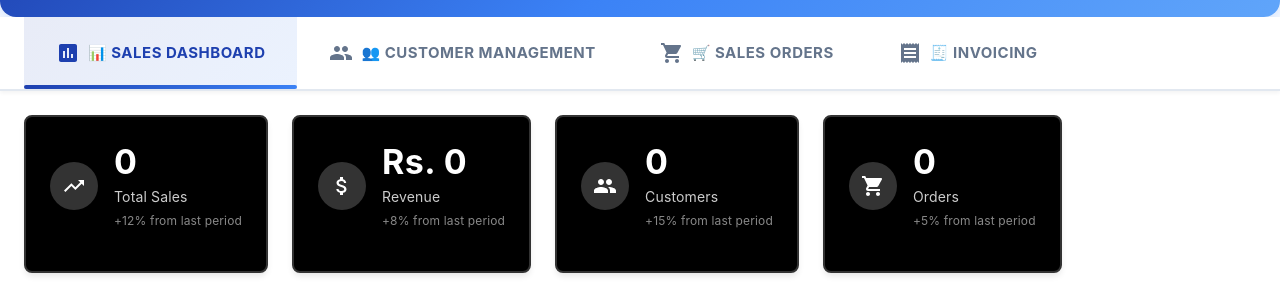
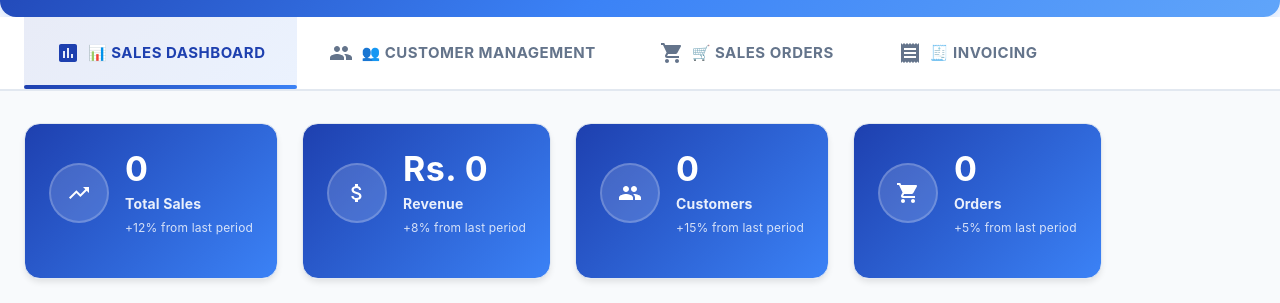
Before and after one commit to SeneshFitzroy/POWER_hackelite2.0, a React (Create React App) app: page /sales in a window 1280 px wide. Shown: the part 115-418 px from the top of the page. Built offline with nearby package versions, Linux system fonts and the light colour scheme; no server answers; the database is empty.

Commit message:
feat: Enhanced src/components/sales/SalesModule.js, src/components/sales/SalesDashboard.js,  - Detailed changes: diff --git a/src/components/sales/SalesDashboard.j... at 18:51:49.97 Sat 09/06/2025

```diff
--- a/src/components/sales/SalesDashboard.js
+++ b/src/components/sales/SalesDashboard.js
@@ -57,42 +57,43 @@ const SimpleChart = ({ data, title, type = 'bar' }) => (
   </Box>
 );
 
-const StatsCard = ({ title, value, icon, color = '#000000', trend }) => (
+const StatsCard = ({ title, value, icon, color = '#1e40af', trend }) => (
   <Card sx={{
     height: '100%',
-    backgroundColor: '#000000',
+    background: 'linear-gradient(135deg, #1e40af 0%, #3b82f6 100%)',
     color: '#ffffff',
-    border: '2px solid #333333',
-    borderRadius: '8px',
+    borderRadius: '16px',
+    border: '1px solid #e2e8f0',
     transition: 'all 0.3s ease',
     '&:hover': {
-      transform: 'translateY(-2px)',
-      boxShadow: '0 8px 25px rgba(0,0,0,0.4)',
-      borderColor: '#555555'
+      transform: 'translateY(-4px)',
+      boxShadow: '0 12px 40px rgba(30, 64, 175, 0.3)',
+      background: 'linear-gradient(135deg, #1e3a8a 0%, #2563eb 100%)'
     }
   }}>
     <CardContent sx={{ p: 3 }}>
       <Box sx={{ display: 'flex', alignItems: 'center', mb: 2 }}>
         <Box sx={{
-          p: 1.5,
-          backgroundColor: '#333333',
+          p: 2,
+          backgroundColor: 'rgba(255,255,255,0.15)',
           borderRadius: '50%',
           mr: 2,
           display: 'flex',
           alignItems: 'center',
-          justifyContent: 'center'
+          justifyContent: 'center',
+          border: '2px solid rgba(255,255,255,0.2)'
         }}>
           {icon}
         </Box>
         <Box sx={{ flex: 1 }}>
-          <Typography variant="h4" fontWeight="bold" color="#ffffff">
+          <Typography variant="h4" fontWeight="bold" color="#ffffff" sx={{ letterSpacing: '0.5px' }}>
             {value}
           </Typography>
-          <Typography variant="body2" color="#cccccc" sx={{ mt: 0.5 }}>
+          <Typography variant="body2" color="rgba(255,255,255,0.9)" sx={{ mt: 0.5, fontWeight: 'bold' }}>
             {title}
           </Typography>
           {trend && (
-            <Typography variant="caption" color="#888888" sx={{ mt: 0.5, display: 'block' }}>
+            <Typography variant="caption" color="rgba(255,255,255,0.8)" sx={{ mt: 0.5, display: 'block' }}>
               {trend}
             </Typography>
           )}
--- a/src/components/sales/SalesModule.js
+++ b/src/components/sales/SalesModule.js
@@ -219,7 +219,7 @@ export default function SalesModule() {
       </Box>
 
       {/* Tab Content */}
-      <Container maxWidth="xl" sx={{ py: 3 }}>
+      <Container maxWidth="xl" sx={{ py: 4, backgroundColor: '#f8fafc', minHeight: 'calc(100vh - 200px)' }}>
         <TabPanel value={activeTab} index={0}>
           <SalesDashboard dateFilter={dateFilter} />
         </TabPanel>
```
